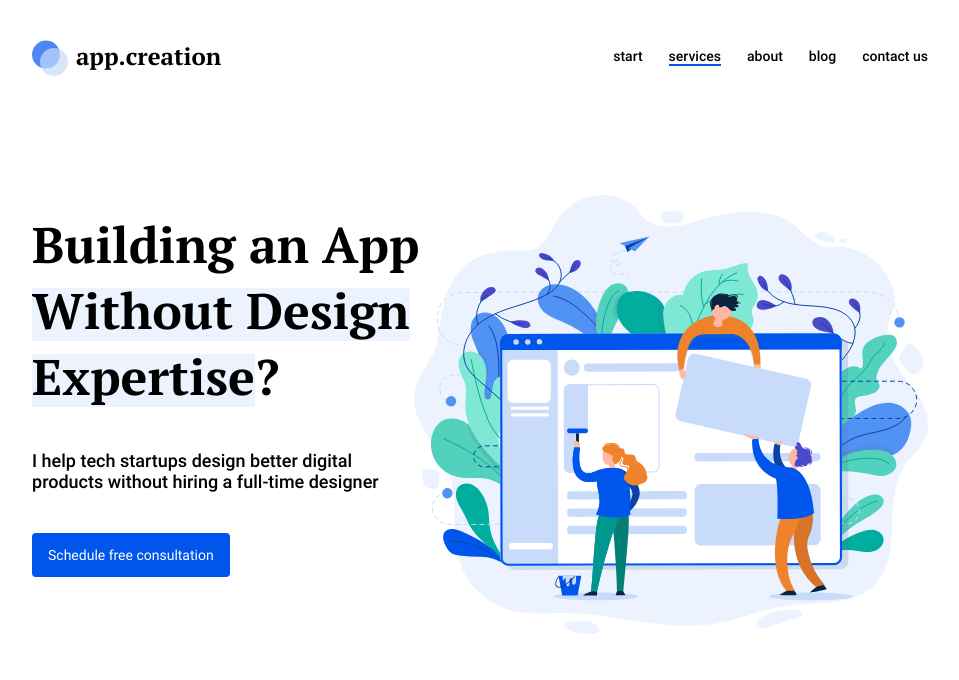
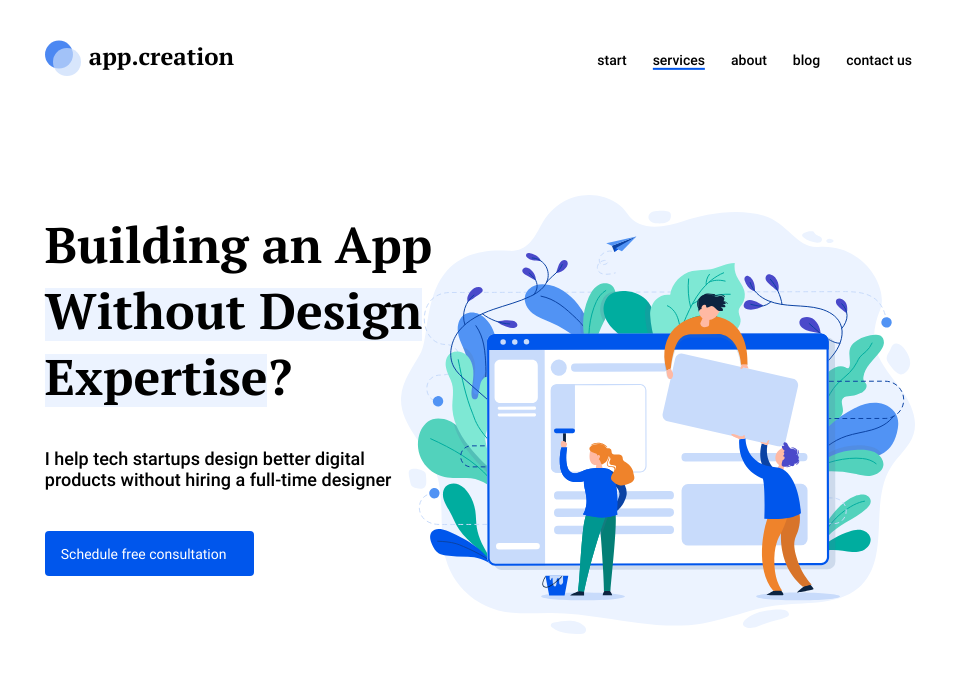
Before and after one commit to WebHeroSchool/Xenos, a plain HTML site: page index.html in a window 1280 px wide. Shown: the whole page, without its empty margins (160-1119 px from the left). Drawn offline with Linux system fonts and the light colour scheme.

Commit message:
Описаны стили для основного контента сайта.

```diff
--- a/index.html
+++ b/index.html
@@ -2,6 +2,7 @@
 <html lang="en">
 <head>
 	<meta charset="UTF-8">
+	<meta name="viewport" content="width=device-width, inital-scale=1">
 	<title>app.creation</title>
 	<link rel="stylesheet" href="style.css">
 	<link rel="stylesheet" href="font.css">
--- a/style.css
+++ b/style.css
@@ -6,7 +6,7 @@ body {
 
 .wrapper {
 	margin: auto;
-	width: 70%
+	width: 68%;
 }
 
 
@@ -56,6 +56,7 @@ body {
 .menu {
 	display: flex;
 	align-items: center;
+	transform: translateX(-1%) translateY(12%);
 }
 
 
@@ -126,14 +127,14 @@ body {
 
 
 .main {
-	padding: 17px 56% 100px 0;
-	background: top right no-repeat url('image/frame.svg');
+	padding: 17px 52% 100px 0;
+	background: 100% 0 no-repeat url('image/frame.svg');
 }
 
 
 
 .main__title {
-	margin: 0 0 40px 0;
+	margin: 0 0 38px 0;
 	font: 700 50px/66px pt_serifbold, arial, helvetica, sans-serif;
 }
 
@@ -145,6 +146,7 @@ body {
 
 .main__description {
 	margin: 0 0 41px 0;
+	width: 84%;
 	font: 500 18px/21px robotomedium, arial, helvetica, sans-serif;
 }
 
@@ -152,7 +154,7 @@ body {
 
 .main__button {
 	display: inline-block;
-	padding: 14px 16px;
+	padding: 15px 28px 14px 16px;
 	background: #0056EC;
 	border-radius: 4px;
 	color: #FFF;
```
